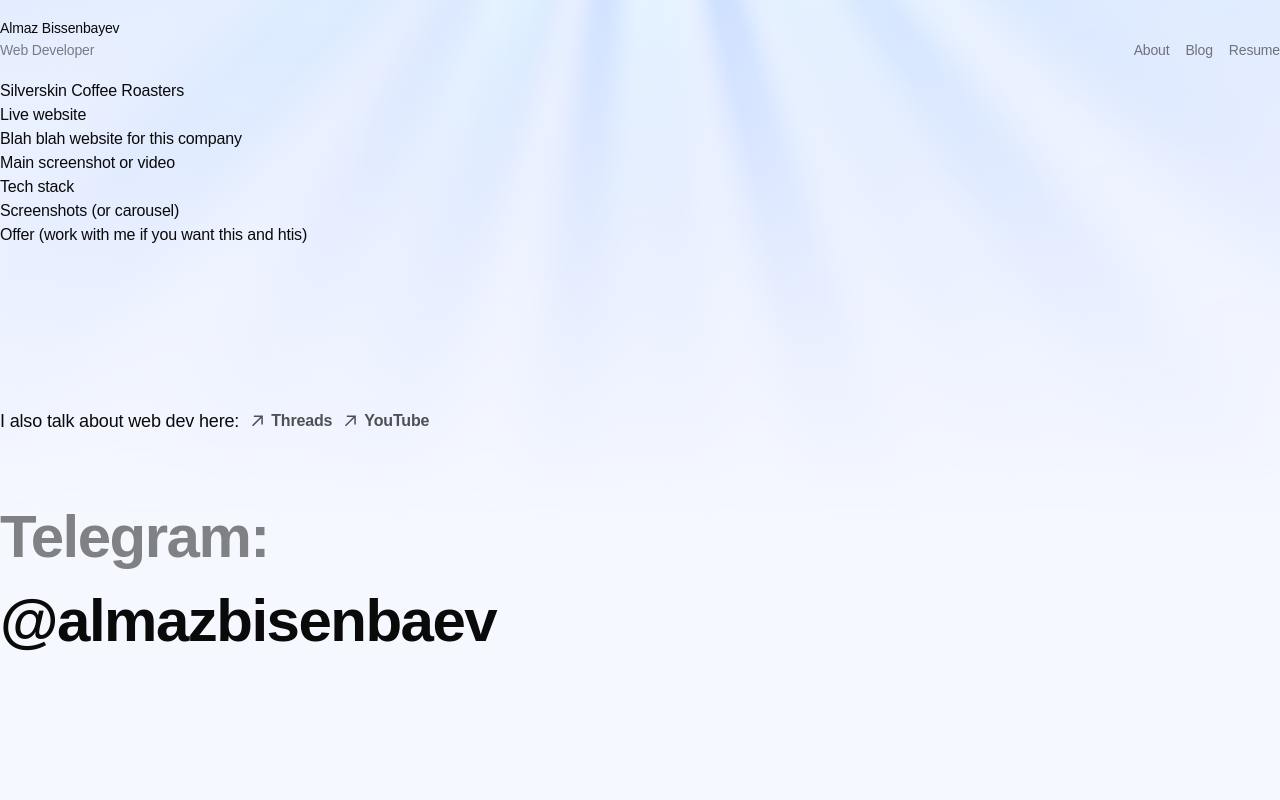
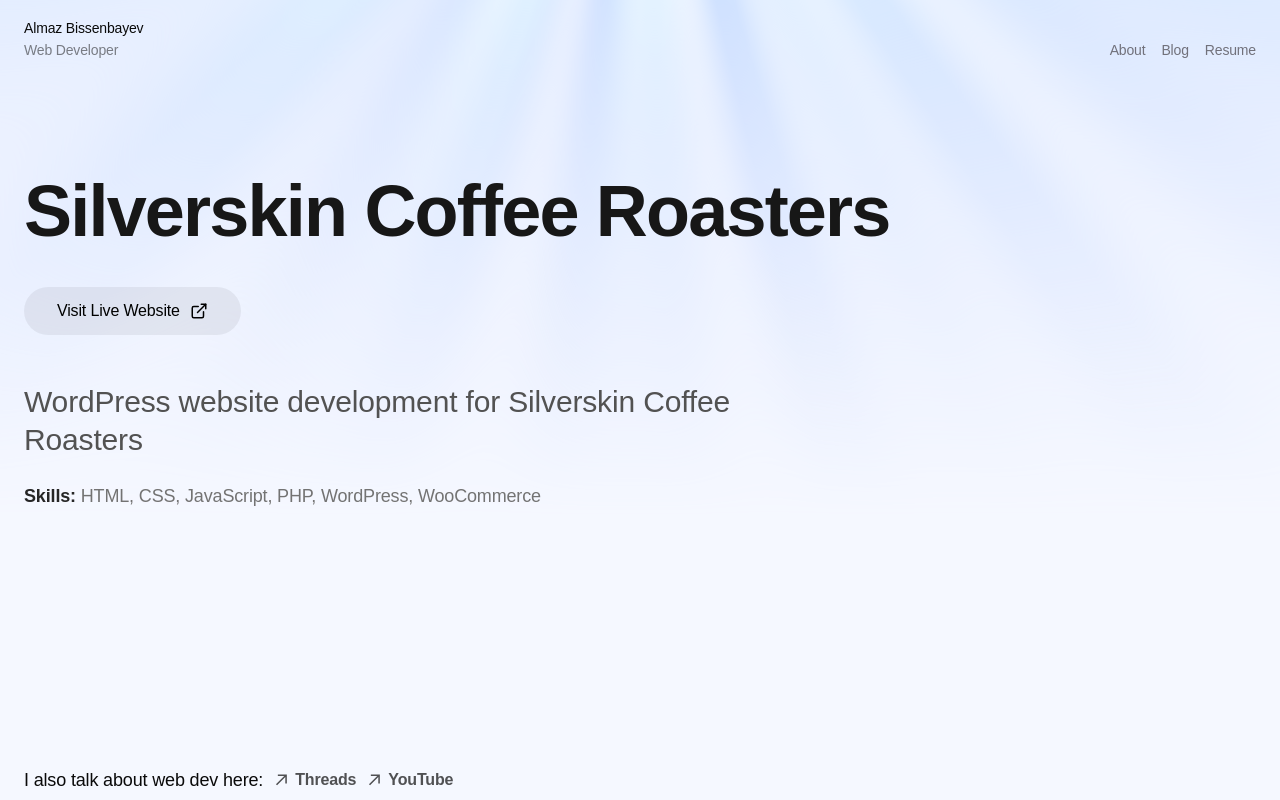
Before and after one commit to almazbisenbaev/almaz, a Next.js app: page /silverskin in a window 1280 px wide. Shown: the top 800 px of the page. Built offline with nearby package versions, Linux system fonts and the light colour scheme; a web font is replaced by a local one.

Commit message:
Fix broken container

```diff
--- a/src/app/globals.css
+++ b/src/app/globals.css
@@ -1,6 +1,21 @@
 @import "tailwindcss";
 @import "tw-animate-css";
 @import "shadcn/tailwind.css";
+
+/* Custom Container */
+.container {
+  width: 100% !important;
+  margin-left: auto !important;
+  margin-right: auto !important;
+  padding-left: 1.5rem !important;
+  padding-right: 1.5rem !important;
+}
+
+@media (min-width: 640px) { .container { max-width: 640px !important; } }
+@media (min-width: 768px) { .container { max-width: 768px !important; } }
+@media (min-width: 1024px) { .container { max-width: 1024px !important; } }
+@media (min-width: 1280px) { .container { max-width: 1280px !important; } }
+@media (min-width: 1536px) { .container { max-width: 1536px !important; } }
 
 @custom-variant dark (&:is(.dark *));
 
--- a/src/app/silverskin/page.jsx
+++ b/src/app/silverskin/page.jsx
@@ -1,25 +1,41 @@
-export default function PageSilverskin(){
+import React from "react";
+import { ExternalLink } from "lucide-react";
+import Button from "@/components/button/button";
+
+export default function PageSilverskin() {
   return (
     <>
+      <div className="container py-24">
+        <h1 className="text-5xl md:text-7xl font-bold mb-10 tracking-tight text-neutral-900">Silverskin Coffee Roasters</h1>
 
-            <div className="container">
-
-                <h1>Silverskin Coffee Roasters</h1>
-
-                <div>
-                    <a target="_blank" href="https://silverskincoffee.ie/">Live website</a>
+        <div className="mb-12">
+          <a
+            target="_blank"
+            href="https://silverskincoffee.ie/"
+            rel="noopener noreferrer"
+            className="inline-block"
+          >
+            <Button className="flex items-center gap-2 h-12 px-6">
+              Visit Live Website
+              <ExternalLink size={18} />
+            </Button>
+          </a>
         </div>
 
+        <div className="text-2xl md:text-3xl text-neutral-600 mb-6 font-light leading-tight max-w-3xl">
+          WordPress website development for Silverskin Coffee Roasters
         </div>
 
+        <div className="text-lg text-neutral-500">
+          <span className="font-semibold text-neutral-800">Skills:</span> HTML, CSS, JavaScript, PHP, WordPress, WooCommerce
+        </div>
+      </div>
 
-            <div>Blah blah website for this company</div>
-            <div>Main screenshot or video</div>
+      {/* <div>Main screenshot or video</div>
       <div>Tech stack</div>
       <div>Screenshots (or carousel)</div>
 
-            <div>Offer (work with me if you want this and htis)</div>
-
+      <div>Offer (work with me if you want this and htis)</div> */}
     </>
-    )
+  );
 }
--- a/tailwind.config.ts
+++ b/tailwind.config.ts
@@ -6,10 +6,6 @@ export default {
     "./src/app/**/*.{js,ts,jsx,tsx,mdx}",
   ],
   theme: {
-    container: {
-      center: true,
-      padding: '1.5rem',
-    },
     extend: {
       fontFamily: {
         sans: ['General Sans', 'sans-serif'],
```
Lines whose indentation alone changed are shown as unchanged.
